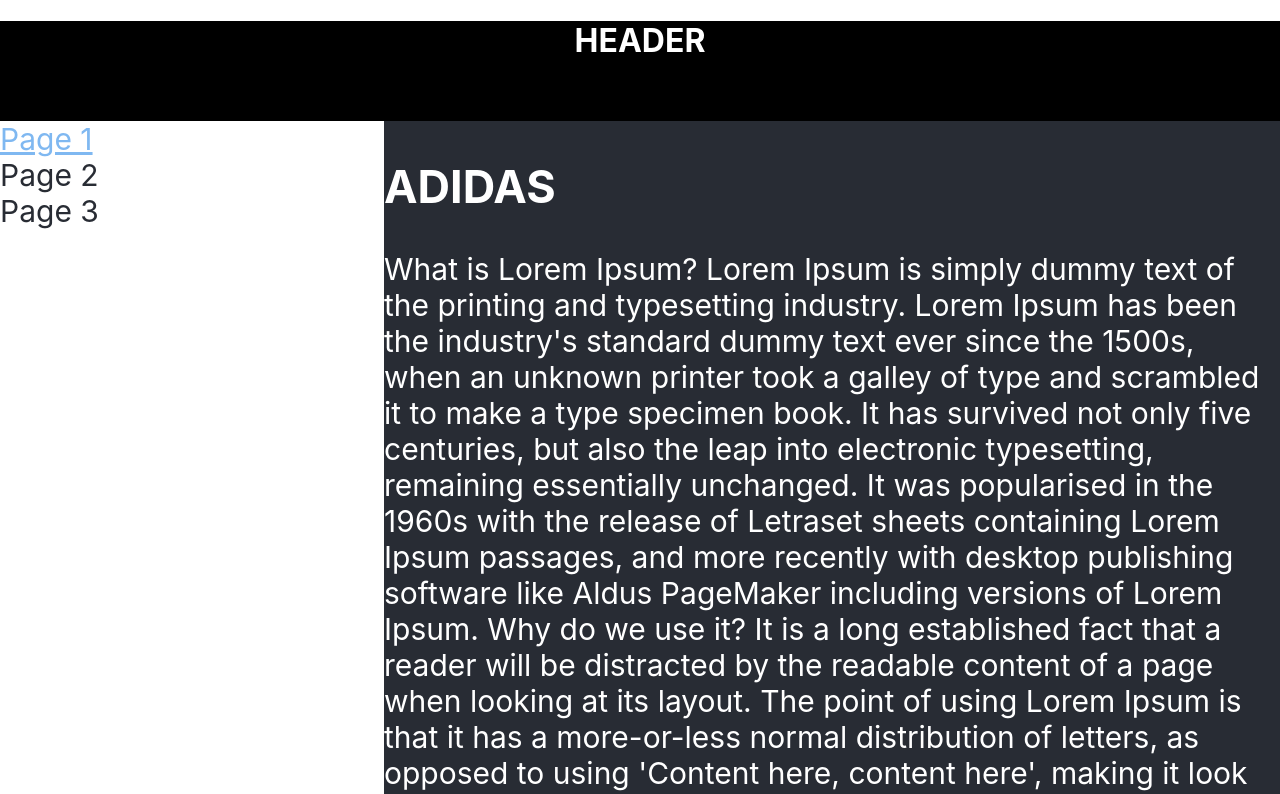
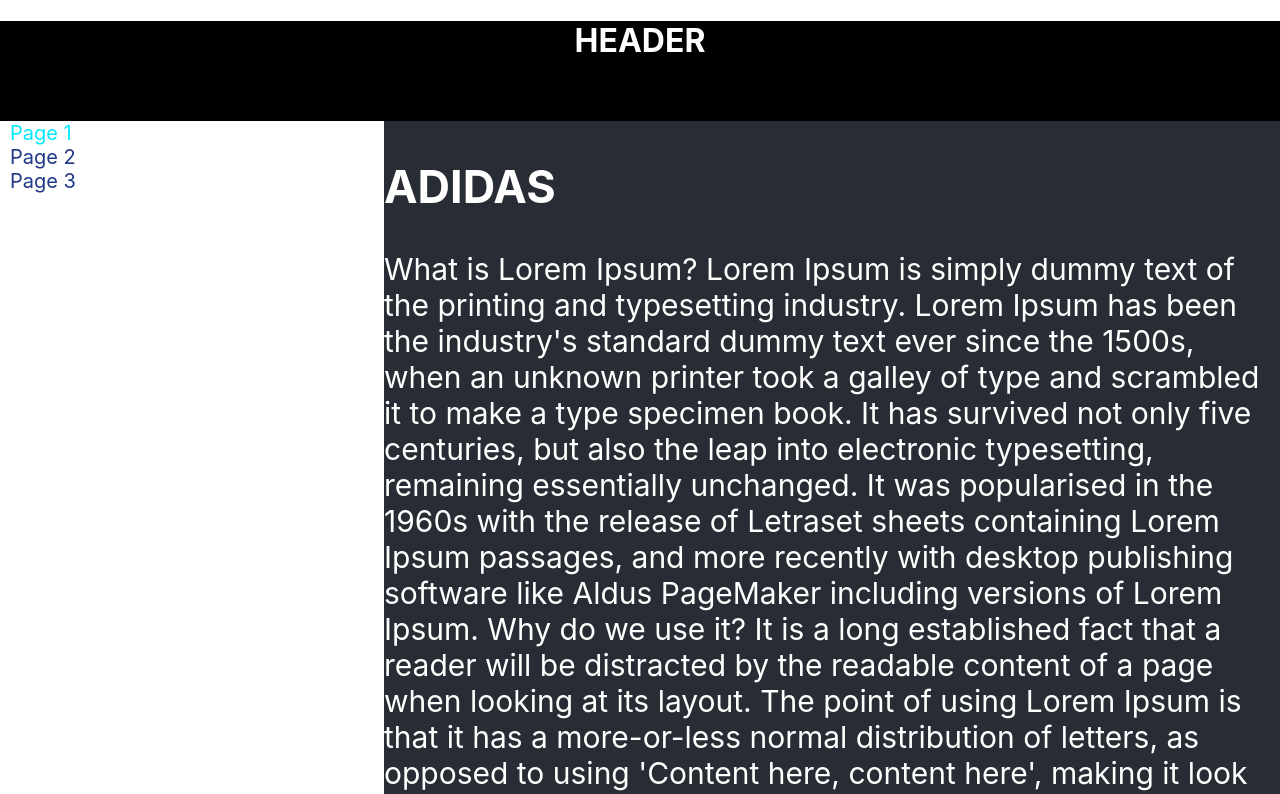
Before and after one commit to FilippSM/microtask-sprint-three, a React (Create React App) app: page /page1 in a window 1280 px wide. Shown: the top 794 px of the page. Built offline with nearby package versions, Linux system fonts and the light colour scheme.

Commit message:
(sprint 3 week 1) sryled component

```diff
--- a/package.json
+++ b/package.json
@@ -14,6 +14,7 @@
     "react-dom": "^19.0.0",
     "react-router-dom": "^6",
     "react-scripts": "5.0.1",
+    "styled-components": "^6.1.14",
     "typescript": "^4.4.2",
     "web-vitals": "^2.1.0"
   },
--- a/src/App.tsx
+++ b/src/App.tsx
@@ -5,6 +5,16 @@
 import { PageThree } from './components/pages/PageThree';
 import { Navigate, NavLink, Route, Routes } from 'react-router-dom';
 import { Error404 } from './components/pages/Error404';
+import styled from 'styled-components';
+import { S } from './components/pages/_styles';
+
+const PATH = {
+    PAGE1: '/page1',
+    PAGE2: '/page2',
+    PAGE3: '/page3',
+    PAGERROR: '/error404',
+}
+
 
 function App() {
     return (
@@ -12,36 +22,27 @@
             <div className={styles.header}><h1>HEADER</h1></div>
             <div className={styles.body}>
                 <div className={styles.nav}>
-                    <div>
+                    <S.NavWrapper>
                         <NavLink
-                            to="/page1"
-                            className={({ isActive }) =>
-                                isActive ? styles.activeNavLink : styles.navLink
-                            }
+                            to={PATH.PAGE1}
                         >
                             Page 1
                         </NavLink>
-                    </div>
-                    <div>
+                    </S.NavWrapper>
+                    <S.NavWrapper>
                         <NavLink
-                            to="/page2"
-                            className={({ isActive }) =>
-                                isActive ? styles.activeNavLink : styles.navLink
-                            }
+                            to={PATH.PAGE2}
                         >
                             Page 2
                         </NavLink>
-                    </div>
-                    <div>
+                    </S.NavWrapper>
+                    <S.NavWrapper>
                         <NavLink
-                            to="/page3"
-                            className={({ isActive }) =>
-                                isActive ? styles.activeNavLink : styles.navLink
-                            }
+                            to={PATH.PAGE3}
                         >
                             Page 3
                         </NavLink>
-                    </div>
+                    </S.NavWrapper>
                 </div>
                 <div className={styles.content}>
                     <Routes>
@@ -49,8 +50,11 @@
                         <Route path="/page1" element={<PageOne />} />
                         <Route path="/page2" element={<PageTwo />} />
                         <Route path="/page3" element={<PageThree />} />
-                        <Route path="/error404" element={<Error404 />} />
-                        <Route path="/*" element={<Navigate to="/error404" />} />
+                        <Route path={PATH.PAGERROR} element={<Error404 />} />
+                        <Route path="*" element={<Error404 />} />
+
+                      {/*   <Route path="/error404" element={<Error404 />} />
+                        <Route path="/*" element={<Navigate to={PATH.PAGERROR} />} /> */}
                     </Routes>
                 </div>
             </div>
@@ -59,4 +63,8 @@
     );
 }
 
+
+
+
+
 export default App;
--- /dev/null
+++ b/src/components/pages/_styles.ts
@@ -0,0 +1,21 @@
+import styled from "styled-components";
+
+const NavWrapper = styled.div`
+    margin-left: 10px;
+    font-size: 20px;
+    &>a{
+        text-decoration: none;
+        color: #1e3786;
+    }
+    &>a.active{
+        text-decoration: none;
+        color: #03eaff;
+    }
+    &>a:hover{
+        color: steelblue;
+    }
+`
+
+export const S = {
+    NavWrapper
+}
```
Also changed, not shown: 1 other file (tests, documents, lock files or other folders).
